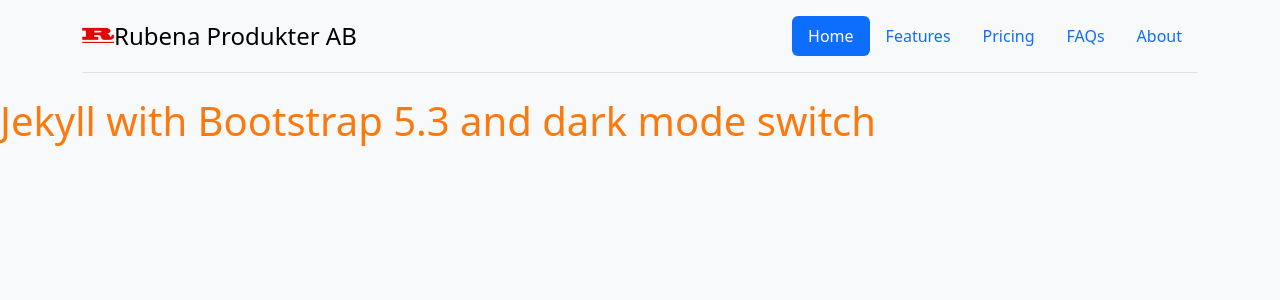
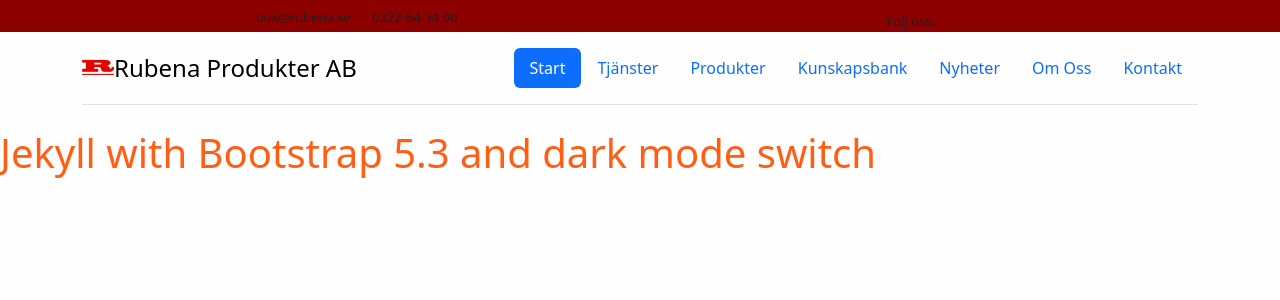
Before and after one commit to Rubena-Produkter/jekyll-bootstrap-sass, a Jekyll site: the page built from index.md, in a window 1280 px wide. Shown: the top 300 px of the page. Built offline with Jekyll 4.4.1, drawn with Linux system fonts in a browser that asks for light colours.

Commit message:
Uploading progress

```diff
--- a/_config.yml
+++ b/_config.yml
@@ -8,8 +8,11 @@ url: "" # the base hostname & protocol for your site, e.g. http://example.com
 language: sv-SE
 lang: sv
 
-logosmall: "/assets/images/logo/R.svg"
+logo-small: "/assets/images/logo/R.svg"
+logo: "/assets/images/logo/logo_red.svg"
+logo-white: "/assets/images/logo/logo_white.svg"
 
+linkedin_url: "https://www.linkedin.com/company/rubena-produkter-ab/"
 github_username: ubbe76
 
 # Build settings
@@ -39,6 +42,9 @@ exclude:
   - Gemfile
   - Gemfile.lock
   - node_modules/
+  - deploy.sh
+  - README.md
+  - NOTES.md
 #   - vendor/bundle/
 #   - vendor/cache/
 #   - vendor/gems/
--- a/_includes/footer-scripts.html
+++ b/_includes/footer-scripts.html
@@ -1,5 +1,4 @@
 <script src="{{ '/assets/js/bootstrap.bundle.min.js' | relative_url }}"></script>
-<script src="{{ '/assets/js/dark-mode-switch.js' | relative_url }}"></script>
 <noscript>
     <div class="alert alert-danger" role="alert">
         JavaScript is disabled.
--- a/_includes/header.html
+++ b/_includes/header.html
@@ -1,14 +1,16 @@
 <div class="container">
     <header class="d-flex flex-wrap justify-content-center py-3 mb-4 border-bottom">
         <a href="/" class="d-flex align-items-center mb-3 mb-md-0 me-md-auto link-body-emphasis text-decoration-none">
-        <img src="{{ site.logosmall }}" width="32" height="40" aria-hidden="true">
+        <img src="{{ site.logo-small }}" width="32" height="40" aria-hidden="true">
         <span class="fs-4">{{ site.title }}</span> </a>
         <ul class="nav nav-pills">
-            <li class="nav-item"><a href="#" class="nav-link active" aria-current="page">Home</a></li>
-            <li class="nav-item"><a href="#" class="nav-link">Features</a></li>
-            <li class="nav-item"><a href="#" class="nav-link">Pricing</a></li>
-            <li class="nav-item"><a href="#" class="nav-link">FAQs</a></li>
-            <li class="nav-item"><a href="/about" class="nav-link">About</a></li>
+            <li class="nav-item"><a href="#" class="nav-link active" aria-current="page">Start</a></li>
+            <li class="nav-item"><a href="#" class="nav-link">Tjänster</a></li>
+            <li class="nav-item"><a href="#" class="nav-link">Produkter</a></li>
+            <li class="nav-item"><a href="#" class="nav-link">Kunskapsbank</a></li>
+            <li class="nav-item"><a href="#" class="nav-link">Nyheter</a></li>
+            <li class="nav-item"><a href="/about" class="nav-link">Om Oss</a></li>
+            <li class="nav-item"><a href="#" class="nav-link">Kontakt</a></li>
         </ul>
     </header>
 </div>
--- a/_includes/topbar.html
+++ b/_includes/topbar.html
@@ -0,0 +1,19 @@
+<div class="header-top topbar-bg">
+    <div class="container">
+        <div class="row align-items-center">
+            <div class="col-xl-6 col-lg-6 col-md-8 text-center text-md-left">
+                <div class="topbar-left">
+                    <span><i class="far fa-envelope-open"></i>box@rubena.se</span>
+                    <span><i class="fas fa-phone"></i>0322-64 34 00</span>
+                </div>
+            </div>
+            <div class="col-xl-6 col-lg-6 col-md-4 text-center text-md-right">
+                <div class="topbar-right">
+                    <span>Följ oss:</span>
+                    <a href="{{site.facebook_url}}"><i class="fab fa-facebook-f"></i></a>
+                    <a href="{{site.linkedin_url}}"><i class="fab fa-linkedin"></i></a>
+                </div>
+            </div>
+        </div>
+    </div>
+</div>
--- a/_layouts/default.html
+++ b/_layouts/default.html
@@ -2,6 +2,7 @@
 <html lang="{{ site.language }}" data-bs-theme="light">
   {% include head.html %}
 <body>
+  {% include topbar.html %}
   {% include header.html %}
   <main>
     {{ content }}
--- a/_layouts/page.html
+++ b/_layouts/page.html
@@ -2,6 +2,7 @@
 <html lang="{{ site.language }}" data-bs-theme="light">
   {% include head.html %}
 <body>
+  {% include topbar.html %}
   {% include header.html %}
   <main>
     {{ content }}
--- a/_sass/base.scss
+++ b/_sass/base.scss
@@ -13,34 +13,19 @@ $primary: #89A55D;
     --bg-l7: #d5d5d5;           /* Light background layer 7 */
     --bg-l8: #c8c8c8;           /* Light background layer 8 */
     --bg-color: #f8f9fa;        /* Light background */
+    --bg-topbar: #A50000;       /* Topbar background */
     --text-color: #212529;      /* Dark text */
-    --heading-color: #fd790d;   /* Primary blue heading */
-    --accent-color: #0d6efd;    /* Accent color */
+    --text-topbar: #ff5e14;     /* Topbar text color */
+    --heading-color: #ff5e14;   /* Primary blue heading */
+    --accent-color: #ff5e14;    /* Accent color */
     --accent-color-2: #6610f2;  /* Secondary accent color */
-    --switch-bg: #ccc;          /* Light grey switch background */
-    --slider-color: #fff;       /* White toggle circle */
 }
 
 /* 2. Define theme variables for DARK mode */
-[data-bs-theme="dark"] {
-    --bg-l1: #1c1c1c;           /* Darker background layer 1 */
-    --bg-l2: #1f1f1f;           /* Darker background layer 2 */
-    --bg-l3: #212121;           /* Darker background layer 3 */
-    --bg-l4: #252525;           /* Darker background layer 4 */
-    --bg-l5: #272727;           /* Darker background layer 5 */
-    --bg-l6: #303030;           /* Darker background layer 6 */
-    --bg-l7: #333333;           /* Darker background layer 7 */
-    --bg-l8: #353535;           /* Darker background layer 8 */
-    --bg-color: #1c1c1c;        /* Dark background */
-    --text-color: #ccc;         /* Light text */
-    --heading-color: #ddd;      /* Soft blue heading */
-    --switch-bg: #666;          /* Darker switch background */
-    --slider-color: #ddd;       /* Keep toggle circle white */
-}
 
 /* 3. Apply the variables to the actual elements */
 body {
-    background-color: var(--bg-color);
+    background-color: var(--bg-l1);
     color: var(--text-color);
     transition: background-color 0.3s, color 0.3s;
 }
@@ -49,72 +34,35 @@ h1 {
     color: var(--heading-color);
 }
 
-/* 4. Custom sliding toggle switch design */
-.switch {
-    position: relative;
-    display: inline-block;
-    width: 60px;
-    height: 34px;
+/* Topbar Styles */
+.topbar-bg{
+        background: var(--bg-topbar);
+        filter: brightness(85%)
 }
 
-/* Hide the checkbox visually */
-.switch input {
-    opacity: 0;
-    width: 0;
-    height: 0;
+.topbar-left span {
+        margin-right: 7px;
+        color: var(--text-color);
+        font-size: 13px;
 }
-
-/* Slider background */
-.slider {
-    position: absolute;
-    cursor: pointer;
-    top: 0;
-    left: 0;
-    right: 0;
-    bottom: 0;
-    background-color: var(--switch-bg);
-    border-radius: 34px;
-    transition: 0.4s;
+.topbar-left span i {
+        padding-right: 10px;
+        color: var(--text-topbar);
 }
-
-/* Toggle knob */
-.slider:before {
-    position: absolute;
-    content: "";
-    height: 26px;
-    width: 26px;
-    left: 4px;
-    bottom: 4px;
-    background-color: var(--slider-color);
-    border-radius: 50%;
-    transition: 0.4s;
+.topbar-right span {
+        font-size: 13px;
+        color: var(--text-color);
 }
-
-/* Move the knob when checkbox is checked */
-input:checked + .slider:before {
-    transform: translateX(26px);
+.topbar-right a {
+        color: var(--text-color);
+        font-size: 13px;
+        padding-left: 10px;
 }
-
-.bi {
-  width: 1em;
-  height: 1em;
-  vertical-align: -0.125em;
-  fill: currentcolor;
+.topbar-right a:hover i{
+        color: var(--text-topbar);
 }
-.bd-gutter {
-  --bs-gutter-x: 3rem;
+.topbar-right i {
+        display: inline-block;
+        padding: 13px 0;
+        transition: .3s;
 }
-.dropdown-menu-end {
-  --bs-dropdown-min-width: 8rem !important;
-  padding: 4px !important;
-}
-.dropdown-menu .dropdown-item {
-  border-radius: 0.25rem !important;
-}
-.dropdown-item {
-  border-radius: 0.25rem !important;
-}
-.mode {
-  justify-content: space-between;
-  flex-direction: row-reverse;
-}
```
Also changed, not shown: NOTES.md (added, +222 -0 lines), _includes/dark-mode-toggle.html (deleted, +0 -25 lines), README.md, 8 other files.
